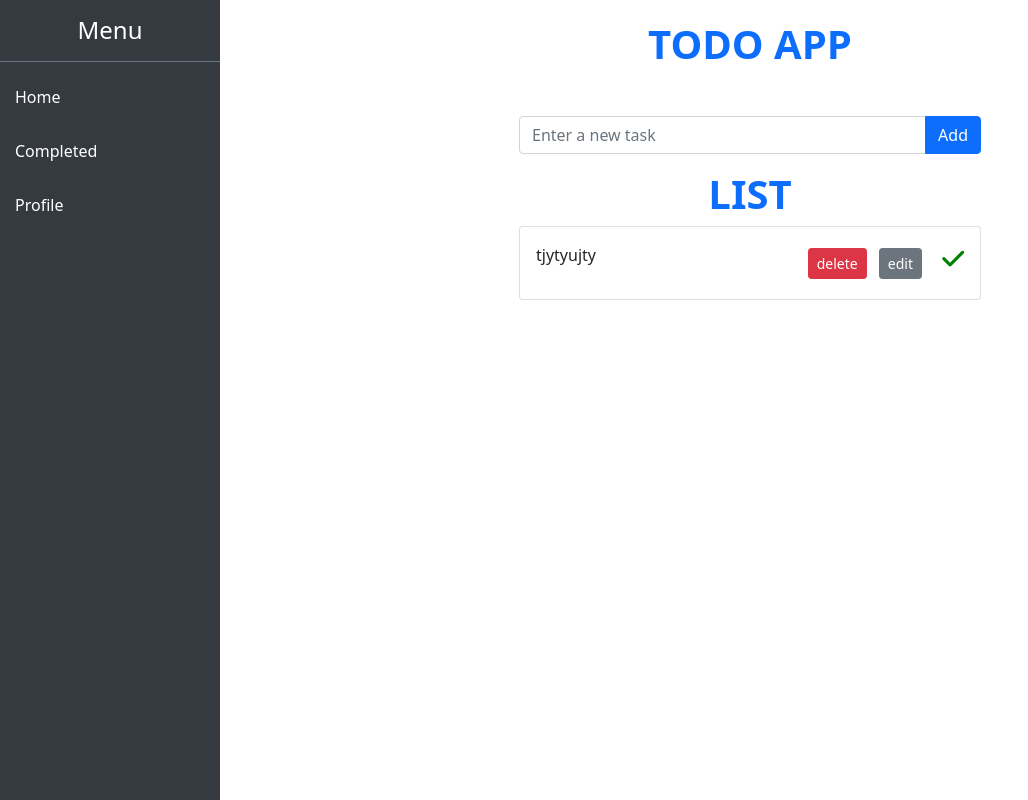
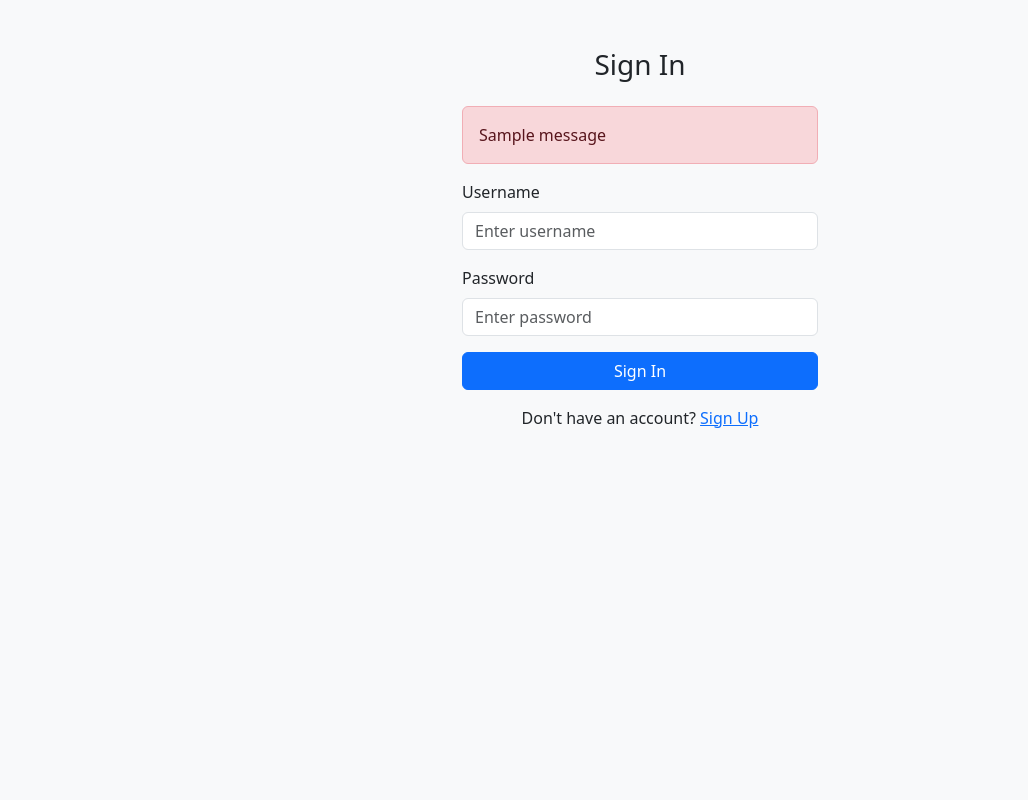
Before and after one commit to mhdjaseel/Todo-list, a Django app: page / in a window 1280 px wide. Shown: the whole page, without its empty margins (0-1028 px from the left). Run offline with Django 5.2, Linux system fonts and the light colour scheme; data comes from the database, SQL or seed files in the repository; both versions use the stored data as it was after the commit; one stand-in notice (Sample message) is shown.

Commit message:
complete with signup,login and logout

```diff
--- a/ToDo/project1/account/urls.py
+++ b/ToDo/project1/account/urls.py
@@ -1,5 +1,8 @@
 from django.urls import path
 from .import views
 urlpatterns = [
-path("singup/",views.signup, name="signup")
+path("signup/",views.signup, name="signup"),
+path("",views.signin, name="signin"),
+path("user_logout/",views.user_logout, name="user_logout")
+
 ]
--- a/ToDo/project1/account/views.py
+++ b/ToDo/project1/account/views.py
@@ -1,6 +1,9 @@
 from django.shortcuts import render,redirect
 from .forms import AccountForm
 from .models import Account
+from django.contrib.auth import authenticate,login,logout
+from django.contrib import messages
+from django.contrib.auth.decorators import login_required
 # Create your views here.
 
 
@@ -12,5 +15,27 @@ def signup(request):
         form=AccountForm(request.POST)
         if form.is_valid():
             form.save()
+            return redirect('signin')
+    return render(request,'accounts/signup.html',{'form':form})
+
+# signin view
+
+def signin(req):
+    if req.POST:
+        username= req.POST.get('username')
+        password= req.POST.get('password')
+        user=authenticate(username=username,password=password)
+
+        if user:
             return redirect('home')
-    return render(request,'accounts/singup.html',{'form':form})
+        else:
+            messages.error(req,'Invalid username or password')
+
+    return render(req,'accounts/signin.html')
+
+# logout view
+
+
+def user_logout(req):
+    logout(req)
+    return redirect('signin')
--- a/ToDo/project1/project1/urls.py
+++ b/ToDo/project1/project1/urls.py
@@ -17,15 +17,13 @@ Including another URLconf
 from django.contrib import admin
 from django.urls import path,include
 from. import views
-from account import urls
 urlpatterns = [
     path('admin/', admin.site.urls),
     path('home/',views.home,name='home'),
-    path('',views.home,name='home'),
     path('delete/<int:id>/',views.delete,name='delete'),
     path('edit/<int:id>/',views.edit,name='edit'),
     path('completed/<int:id>/',views.completed,name='completed'),
     path('completed_task',views.completed_task,name='completed_task'),
-    path('accounts/',include('account.urls'))
+    path('',include('account.urls'))
 
 ]
--- /dev/null
+++ b/ToDo/project1/templates/accounts/signin.html
@@ -0,0 +1,37 @@
+<!DOCTYPE html>
+<html lang="en">
+<head>
+    <meta charset="UTF-8">
+    <title>Sign In</title>
+    <link href="https://cdn.jsdelivr.net/npm/bootstrap@5.3.0/dist/css/bootstrap.min.css" rel="stylesheet">
+</head>
+<body class="bg-light">
+<div class="container mt-5">
+    <div class="row justify-content-center">
+        <div class="col-md-4">
+            <h3 class="text-center mb-4">Sign In</h3>
+            <form method="POST">
+                {% csrf_token %}
+                {% if messages %}
+                    <div class="alert alert-danger">
+                        {% for message in messages %}
+                            {{ message }}
+                        {% endfor %}
+                    </div>
+                {% endif %}
+                <div class="mb-3">
+                    <label class="form-label">Username</label>
+                    <input type="text" name="username" class="form-control" placeholder="Enter username" required>
+                </div>
+                <div class="mb-3">
+                    <label class="form-label">Password</label>
+                    <input type="password" name="password" class="form-control" placeholder="Enter password" required>
+                </div>
+                <button type="submit" class="btn btn-primary w-100">Sign In</button>
+                <p class="mt-3 text-center">Don't have an account? <a href="{% url 'signup' %}">Sign Up</a></p>
+            </form>
+        </div>
+    </div>
+</div>
+</body>
+</html>
--- a/ToDo/project1/templates/home.html
+++ b/ToDo/project1/templates/home.html
@@ -21,6 +21,9 @@
   </head>
   <body>
     <center><h1 class="text-primary fw-bold">TODO APP</h1></center>
+    <div class="d-flex justify-content-end">
+      <a class="btn btn-danger btn-sm me-2" href="{% url "user_logout"  %}" role="button">Logout</a>
+    </div>
     <div class="container mt-5 w-50" >
       <form  method="POST">
         {% csrf_token %}
@@ -29,6 +32,7 @@
           <button class="btn btn-primary" type="submit" name="addBtn">Add</button>
         </div>
       </form>
+
     </div>
 
   {% include "list.html" %}
--- a/ToDo/project1/templates/layout.html
+++ b/ToDo/project1/templates/layout.html
@@ -44,7 +44,6 @@
   <h4 class="text-center py-3 border-bottom border-secondary">Menu</h4>
   <a role='button'  href="{% url "home" %}"> Home</a>
   <a role='button' href="{% url "completed_task" %}"> Completed</a>
-  <a role='button' href="#profile"> Profile</a>
 </div>
 
 {% block content %}
```
Also changed, not shown: ToDo/project1/templates/accounts/signup.html (added, +24 -0 lines), ToDo/project1/templates/accounts/singup.html (deleted, +0 -21 lines), ToDo/project1/db.sqlite3.
